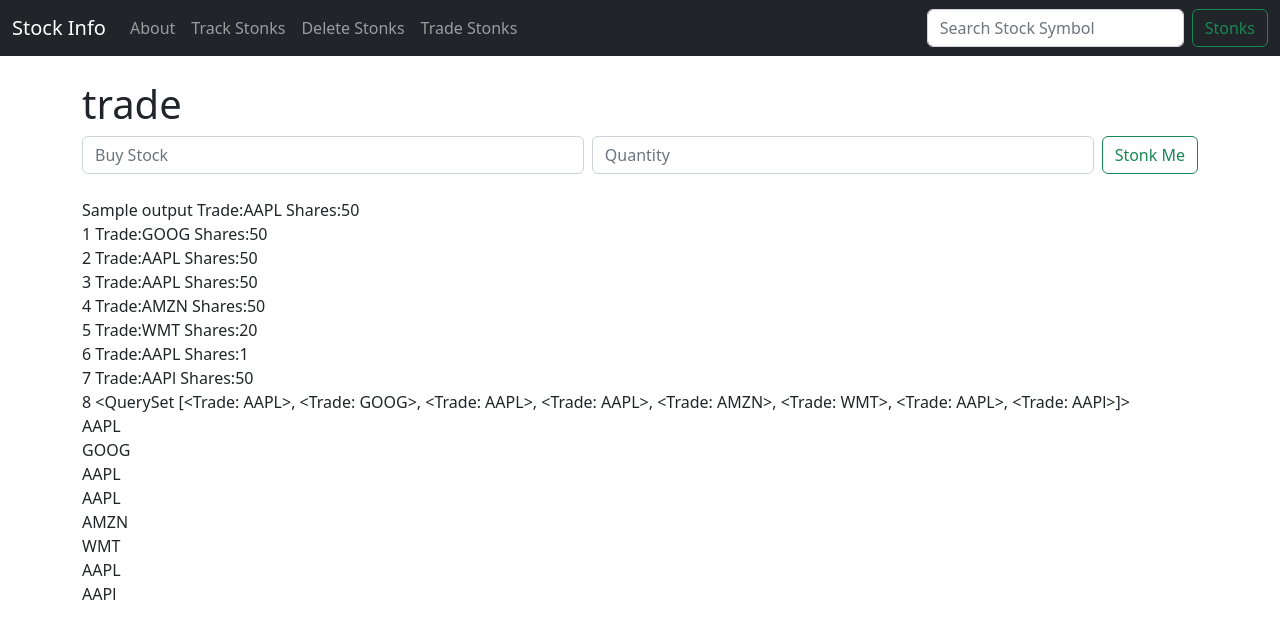
After one commit to FrancRose/stock-app, a Django app: template quotes/templates/trade.html in a window 1280 px wide. The commit adds this page. Shown: the top 639 px of the page. Run offline with Django 4.2, Linux system fonts and the light colour scheme; data comes from the database, SQL or seed files in the repository; tables that the repository leaves empty hold one stand-in row (values such as "Sample post"); the template is opened without the code that fills it: values that come from a table or form of the project are taken from there, most other values are stand-ins (such as "Sample title", 1, 10 or a date in 2020).

Commit message:
connected api trade capabilities, begin final styling

```diff
--- a/quotes/models.py
+++ b/quotes/models.py
@@ -10,8 +10,8 @@
         return self.stonks
 
 class  Trade(models.Model):
-    symbol = models.CharField('Symbol', max_length=10)
-    qty = models.CharField('Quantity', max_length=10000 )
+    symbol = models.CharField(max_length=10)
+    qty = models.CharField(max_length=10000 )
 
     def __str__(self):
         return self.symbol
--- a/quotes/templates/about.html
+++ b/quotes/templates/about.html
@@ -2,10 +2,8 @@
 
 {% block content %}
 
-<h1>About son</h1>
-Order:
-{{ order }}
-<br><br>
+<h1>Account</h1>
+
 Account:
 
 {{ account_call }}
--- a/quotes/templates/base.html
+++ b/quotes/templates/base.html
@@ -49,9 +49,17 @@
             </li>
             <!-- END NAV LINK -------------------------------------------- -->
 
+
+
             <!-- START NAV LINK ---------------------------------------- -->
             <li class="nav-item">
               <a class="nav-link" href="{% url 'delete_stock' %}">Delete Stonks</a>
+            </li>
+            <!-- END NAV LINK -------------------------------------------- -->
+
+            <!-- START NAV LINK ---------------------------------------- -->
+            <li class="nav-item">
+              <a class="nav-link" href="{% url 'trade' %}">Trade Stonks</a>
             </li>
             <!-- END NAV LINK -------------------------------------------- -->
 
--- a/quotes/templates/index.html
+++ b/quotes/templates/index.html
@@ -8,7 +8,7 @@
 <div class="container">
   <div class="row">
     <div class="col-3">
-      {% if api %}
+{% if api %}
       {% if api == "API ERROR" %}
           There was an error searching the submitted ticker symbol, please try your search again
       {% else %}
--- /dev/null
+++ b/quotes/templates/trade.html
@@ -0,0 +1,55 @@
+{% extends 'base.html' %}
+{% block content%}
+
+
+
+
+<h1>trade</h1>
+
+
+<form action="{% url 'trade' %}" class="d-flex" role="search" method="POST">
+    {% csrf_token %}
+        <input
+        class="form-control me-2"
+        type="input"
+        placeholder="Buy Stock"
+        aria-label="Symbol"
+        name="symbol"
+        />
+
+        <input
+        class="form-control me-2"
+        type="input"
+        placeholder="Quantity"
+        aria-label="Quantity"
+        name="qty"
+        />
+    <button class="btn btn-outline-success text-nowrap" type="submit">
+        Stonk Me
+    </button>
+</form>
+    <br />
+
+    {{ output }}
+
+{% for item in trades%}
+    Trade:{{ item }} Shares:{{ item.qty }}<br>
+    {{ item.id }}
+{% endfor %}
+
+{% if trades %}
+    {{ trades }} <br>
+
+    {% for item in trades%}
+        {{ item }} <br>
+    {% endfor %}
+{% endif %}
+
+
+
+
+
+
+
+
+{% endblock%}
--- a/quotes/urls.py
+++ b/quotes/urls.py
@@ -7,4 +7,5 @@
     path('add_stock', views.add_stock, name="add_stock" ),
     path('delete/<stock_id>', views.delete, name="delete" ),
     path('delete_stock', views.delete_stock, name="delete_stock" ),
+    path('trade', views.trade, name="trade" ),
 ]
```
Also changed, not shown: quotes/forms.py (+7 -0 lines), quotes/views.py (+53 -6 lines), db.sqlite3, quotes/migrations/0003_rename_buy_stock_trade.py (added), quotes/migrations/0004_alter_trade_qty_alter_trade_symbol.py (added).
